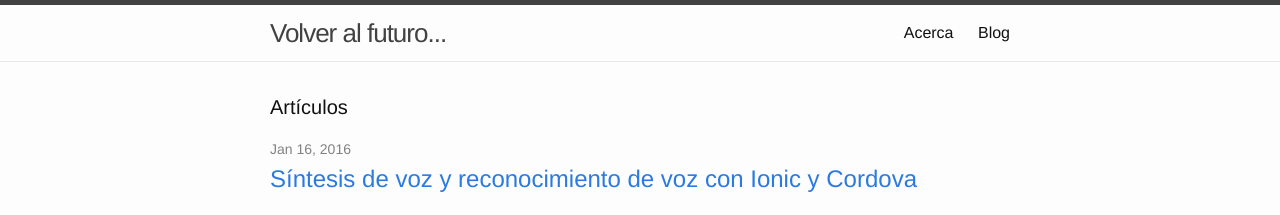
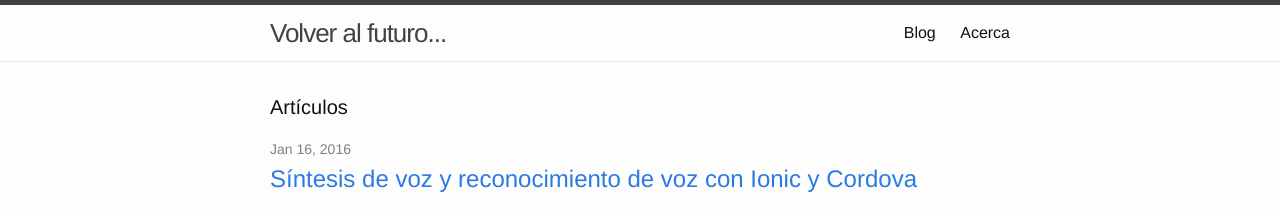
Before and after one commit to aaramirez/aaramirez.github.io, a Jekyll site: the page built from index.html, in a window 1280 px wide. Shown: the top 215 px of the page. Built offline with Jekyll 4.4.1, drawn with Linux system fonts in a browser that asks for light colours; comment, search, counter and statistics services are not loaded.

```diff
--- a/_includes/header.html
+++ b/_includes/header.html
@@ -14,7 +14,7 @@
       </a>
 
       <div class="trigger">
-        {% for page in site.pages revert %}
+        {% for page in site.pages reversed %}
           {% if page.title %}
           <a class="page-link" href="{{ page.url | prepend: site.baseurl }}">{{ page.title }}</a>
           {% endif %}
```
